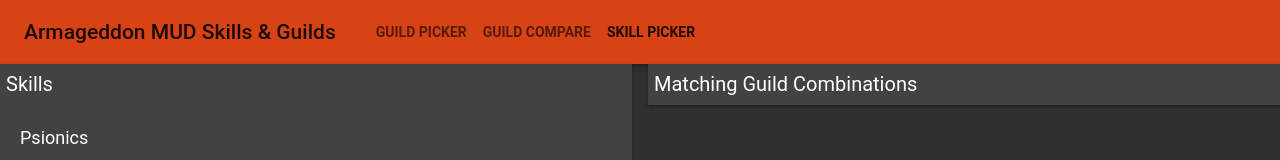
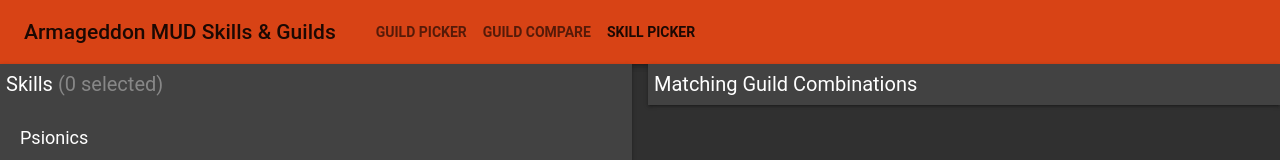
Before and after one commit to tristeArmageddon/arma-guild-picker, a React (Create React App) app: page /arma-guild-picker/skill-picker in a window 1280 px wide. Shown: the top 160 px of the page. Built offline with nearby package versions, Linux system fonts and the light colour scheme.

Commit message:
Add interface for toggling selected skills

```diff
--- a/src/components/SkillPicker.jsx
+++ b/src/components/SkillPicker.jsx
@@ -16,6 +16,9 @@
     padding: 20,
     textTransform: 'capitalize',
   },
+  selectedCount: {
+    color: '#ffffff5e'
+  },
   chipContainer: {
     padding: '0 20px'
   },
@@ -28,10 +31,17 @@
     selectedSkills: [],
   }
 
-  toggleSelection = event => {
+  toggleSelection = (event, skill) => {
     const {
       selectedSkills
     } = this.state;
+    const itemIndex = selectedSkills.indexOf(skill)
+    if (itemIndex === -1) {
+      this.setState({ selectedSkills: [skill, ...selectedSkills]})
+    } else {
+      selectedSkills.splice(itemIndex, 1);
+      this.setState({ selectedSkills: [...selectedSkills]})
+    }
   }
 
   findGuildsForSkills() {
@@ -42,11 +52,18 @@
     const {
       classes,
     } = this.props;
+    const {
+      selectedSkills,
+    } = this.state;
     return (
       <Grid container justify="center" spacing={16} className={classes.container}>
-        <Grid item xs={6}>
+        <Grid item xs={12} sm={6}>
           <Paper square>
-            <Typography className={classes.sectionTitle}>Skills</Typography>
+            <Typography className={classes.sectionTitle}>
+              Skills
+              {' '}
+              <span className={classes.selectedCount}>({selectedSkills.length} selected)</span>
+            </Typography>
             {data.skillGroups.map(skillGroup => (
               <>
                 <Typography className={classes.skillGroupTitle}>{skillGroup}</Typography>
@@ -54,8 +71,9 @@
                   {Object.keys(data.skills[skillGroup]).map((key) => (
                     <Chip
                       className={classes.chip}
-                      data={key}
+                      onClick={(event) => this.toggleSelection(event, key)}
                       label={data.skills[skillGroup][key]}
+                      color={selectedSkills.includes(key) ? 'primary' : ''}
                     />
                   ))}
                 </div>
@@ -63,7 +81,7 @@
             ))}
           </Paper>
         </Grid>
-        <Grid item xs={6}>
+        <Grid item xs={12} sm={6}>
           <Paper square>
             <Typography className={classes.sectionTitle}>Matching Guild Combinations</Typography>
           </Paper>
```
